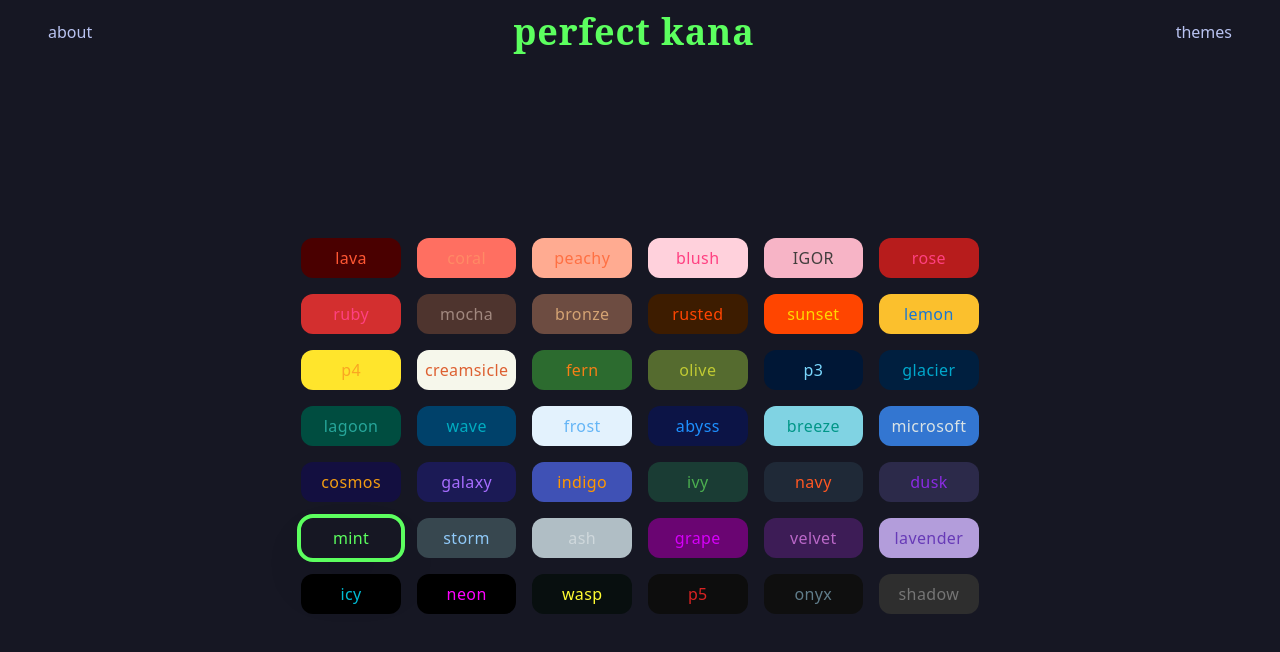
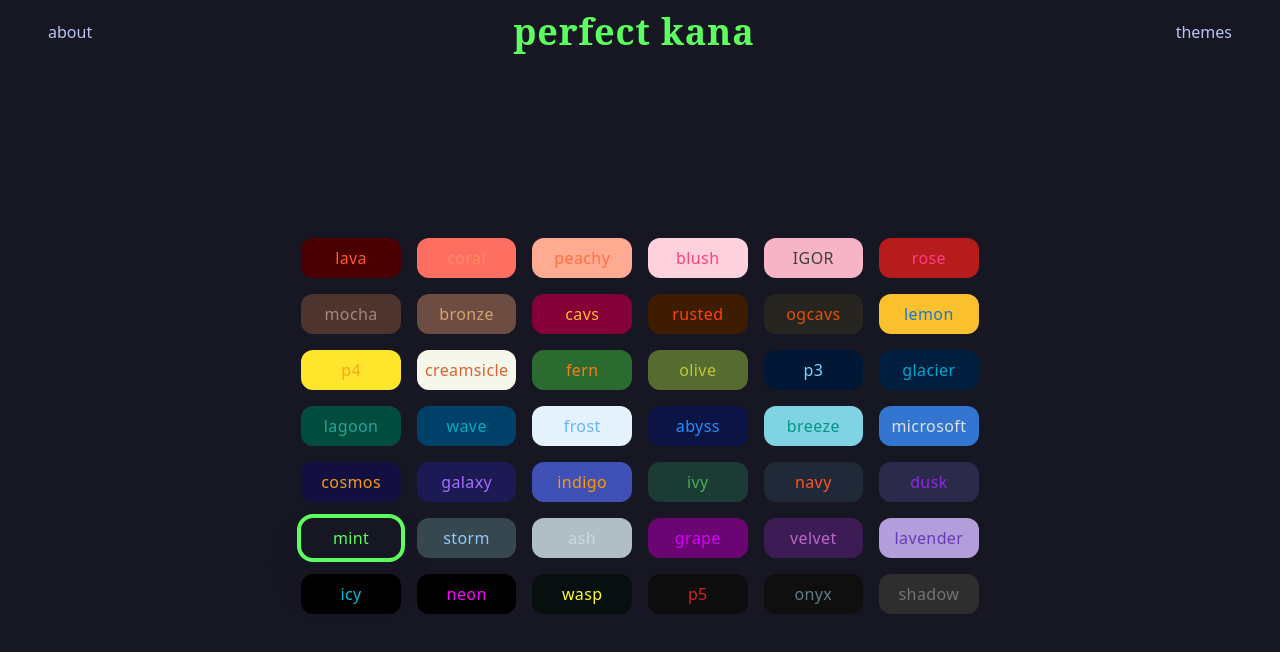
Before and after one commit to aredmondd/perfect-kana, a Vue app: page /themes in a window 1280 px wide. Shown: the top 652 px of the page. Built offline with nearby package versions, Linux system fonts and the light colour scheme; a web font is replaced by a local one.

Commit message:
read me and things

```diff
--- a/src/data/themes.js
+++ b/src/data/themes.js
@@ -36,12 +36,6 @@ const themes = {
       text: '#FCE4EC',
       accent: '#FF4081',
     },
-    ruby: {
-      name: 'ruby',
-      background: '#D32F2F',
-      text: '#FFFFFF',
-      accent: '#FF4081',
-    },
     mocha: {
       name: 'mocha',
       background: '#4E342E',
@@ -54,6 +48,12 @@ const themes = {
       text: '#FFF3E0',
       accent: '#D4A373',
     },
+    cavs: {
+        name: 'cavs',
+        background: '#860038',
+        text: '#000000',
+        accent: '#FDBB30',
+    },
 
     // — Orange Group —
     rusted: {
@@ -62,11 +62,11 @@ const themes = {
       text: '#D4A373',
       accent: '#FF4500',
     },
-    sunset: {
-      name: 'sunset',
-      background: '#FF4500',
-      text: '#FFFFFF',
-      accent: '#FFD700',
+    ogcavs: {
+        name: 'ogcavs',
+        background: '#27251F',
+        text: '#5C88DA',
+        accent: '#E35205',
     },
     lemon: {
       name: 'lemon',
@@ -263,7 +263,7 @@ const themes = {
       background: '#2E2E2E',
       text: '#CCCCCC',
       accent: '#757575',
-    }
+    },
   };
 
   export default themes;
```
Also changed, not shown: 1 other file (tests, documents, lock files or other folders).
